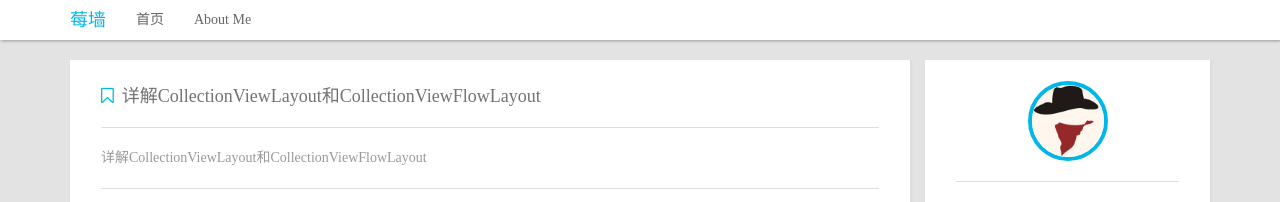
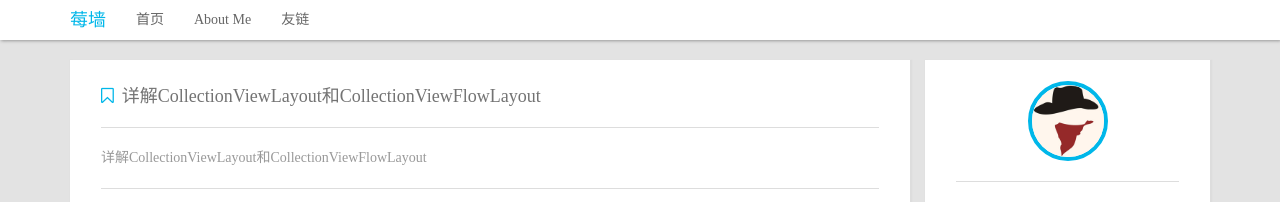
Before and after one commit to wangyingbo/wangyingbo.github.io, a Jekyll site: the page built from index.html, in a window 1280 px wide. Shown: the top 202 px of the page. Built offline with Jekyll 4.4.1, drawn with Linux system fonts in a browser that asks for light colours; nearby versions of some CDN libraries; the list of posts is cut into pages by our own code; comment, search, counter and statistics services are not loaded.

Commit message:
Update navbar.html

```diff
--- a/_includes/navbar.html
+++ b/_includes/navbar.html
@@ -12,6 +12,7 @@
             <ul class="nav navbar-nav">
                 <li class="active"><a href="{{site.baseurl}}/">首页</a></li>
                 <li class="active"><a href="{{site.baseurl}}/about/">About Me</a></li>
+                <li class="active"><a href="{{http://binrong.top}}/">友链</a></li>
             </ul>
         </div>
         <!-- /.navbar-collapse -->
```
